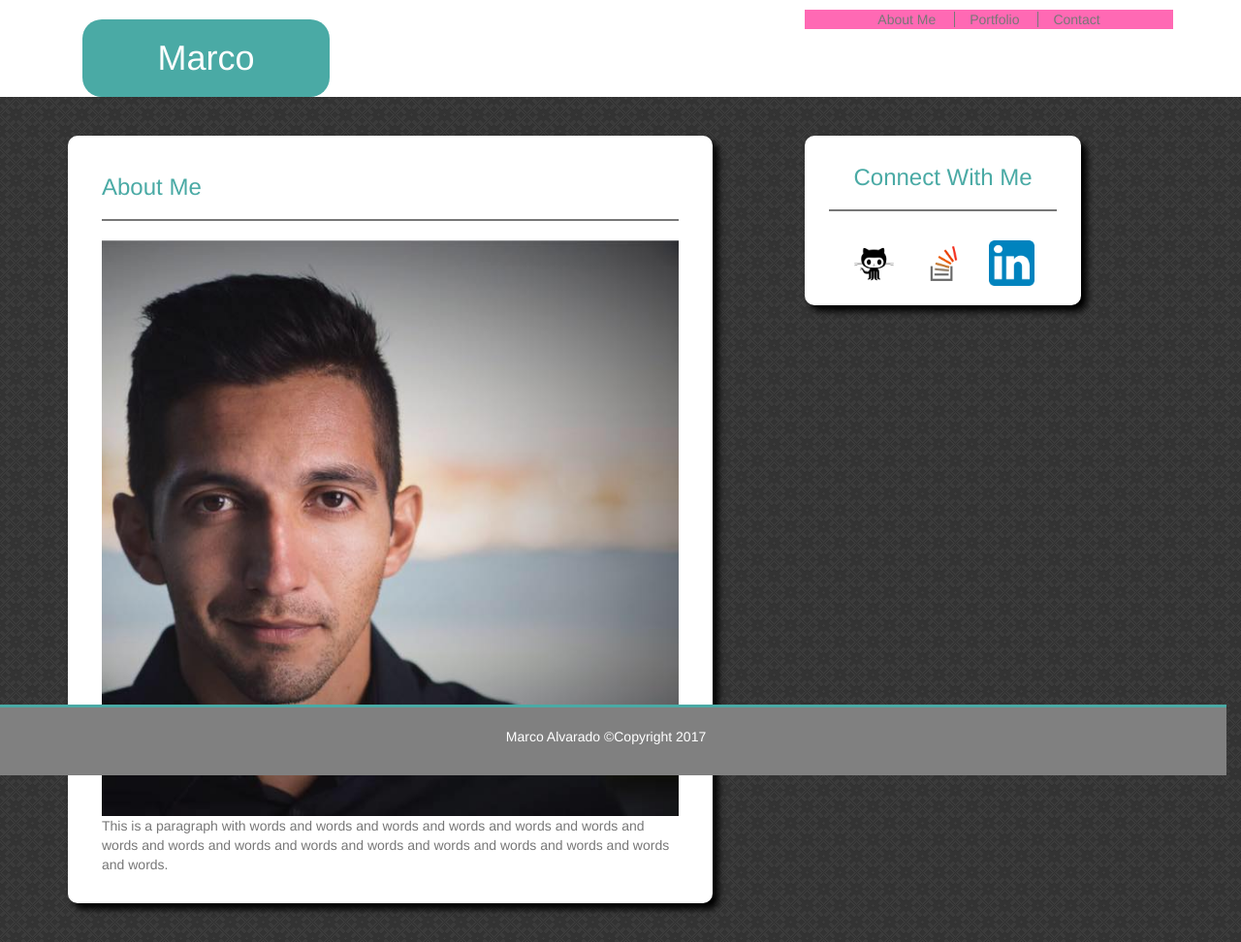
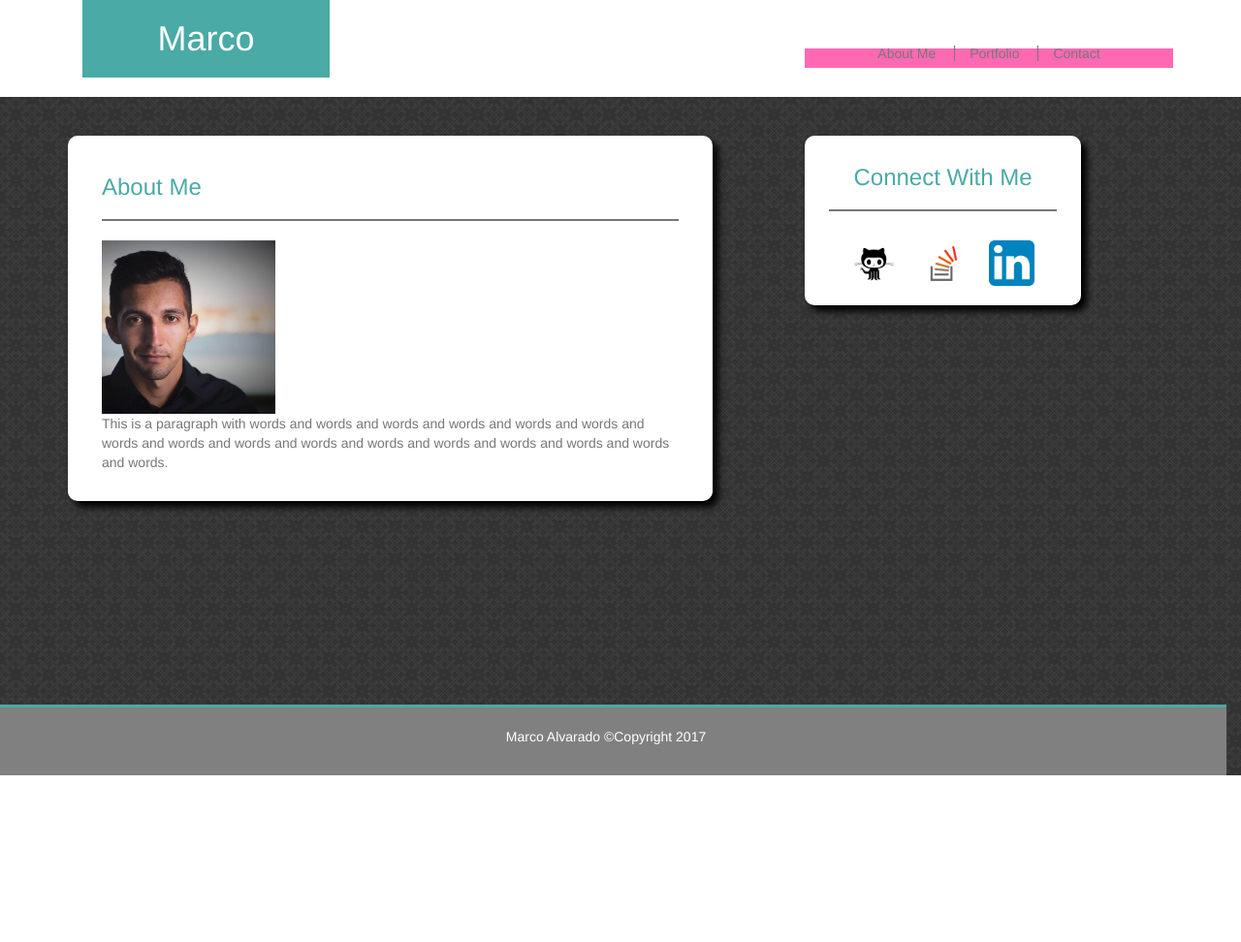
Before and after one commit to marcodarko/Bootstrap-Portfolio, a PHP site: page / in a window 1280 px wide. Shown: the whole page at 97% size. After the commit the page ends 800 px from the top, so only its background shows below. Run offline with PHP 8.4, Linux system fonts and the light colour scheme.

Commit message:
after chat with Brandon

```diff
--- a/index.html
+++ b/index.html
@@ -21,14 +21,14 @@
 					</h1>
 				</div>
 				<div id="filler" class=" invisible col-lg-5 col-md-3 col-sm-4 hidden-xs">
-
+				<!-- header separator -->
 				</div>
 
 					<nav class="col-lg-4 col-md-6 col-sm-5 col-xs-12">
 						<a href="index.html">About Me</a>
 						<a href="portfolio.html">Portfolio</a>
 						<a href="contact.html">Contact</a>
-				</nav>
+					</nav>
 
 			</div>
 	</header>
--- a/style.css
+++ b/style.css
@@ -16,10 +16,7 @@ hr{
 header{
 	height: auto;
 	background-color: #ffffff;
-}
 
-header div{
-	height: 100px;
 }
 
 header div div h1{
@@ -29,7 +26,7 @@ header div div h1{
 	text-align: center;
 	left: 0;
 	right: 0;
-	border-radius: 20px;
+	margin:0;
 }
 
 #filler{
@@ -37,15 +34,20 @@ header div div h1{
 
 }
 
+header div:nth-child(1){
+	height: 100px;
+	position: relative;
+}
 
 
 nav{
 	background-color: hotpink;
 	width: 100%;
 	text-align: center;
-	margin: 10px 0px;
-	top: 0;
-	bottom: 0;
+	 position: absolute;
+       top: 50%;
+       right: 0;
+       bottom: 0;
 }
 
 header div nav a{
@@ -53,6 +55,9 @@ header div nav a{
 	color:#777777;
 	padding:0px 15px;
 	text-decoration: none;
+	 line-height: 1rem;
+       position: relative;
+       top: -0.5rem;
 }
 
 header div nav a:hover{
@@ -82,7 +87,7 @@ header div nav a:nth-child(1){
 }
 
 .content img{
-	width: 100%;
+	width: 30%;
 }
 
 .separator{
```
